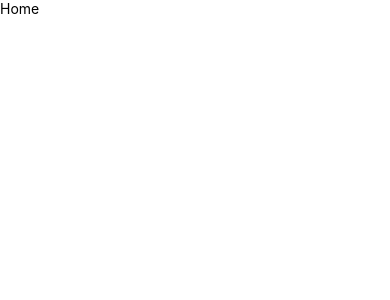
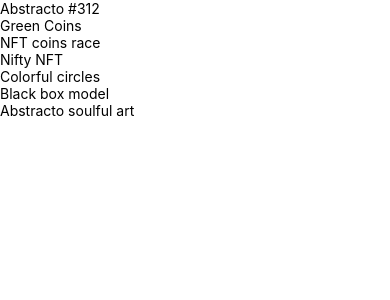
Before and after one commit to answebdev/mobile-app, a React Native app in the folder nft-app/: screen /Home in a window 390 px wide. Shown: the top 300 px of the page. Built offline with nearby package versions, Linux system fonts and the light colour scheme.

Commit message:
render basic data

```diff
--- a/nft-app/components/FocusStatusBar.js
+++ b/nft-app/components/FocusStatusBar.js
@@ -1,12 +1,11 @@
-import { View, Text } from 'react-native';
 import React from 'react';
+import { StatusBar } from 'react-native';
+import { useIsFocused } from '@react-navigation/native';
 
-const FocusStatusBar = () => {
-  return (
-    <View>
-      <Text>FocusStatusBar</Text>
-    </View>
-  );
+const FocusStatusBar = (props) => {
+  const isFocused = useIsFocused();
+
+  return isFocused ? <StatusBar animated={true} {...props} /> : null;
 };
 
 export default FocusStatusBar;
--- a/nft-app/screens/Home.js
+++ b/nft-app/screens/Home.js
@@ -7,7 +7,16 @@ import { NFTCard, HomeHeader, FocusStatusBar } from '../components';
 const Home = () => {
   return (
     <SafeAreaView style={{ flex: 1 }}>
-      <Text>Home</Text>
+      <FocusStatusBar background={COLORS.primary} />
+
+      <View style={{ flex: 1 }}>
+        <View style={{ zIndex: 0 }}>
+          <FlatList
+            data={NFTData}
+            renderItem={({ item }) => <Text>{item.name}</Text>}
+          />
+        </View>
+      </View>
     </SafeAreaView>
   );
 };
```
